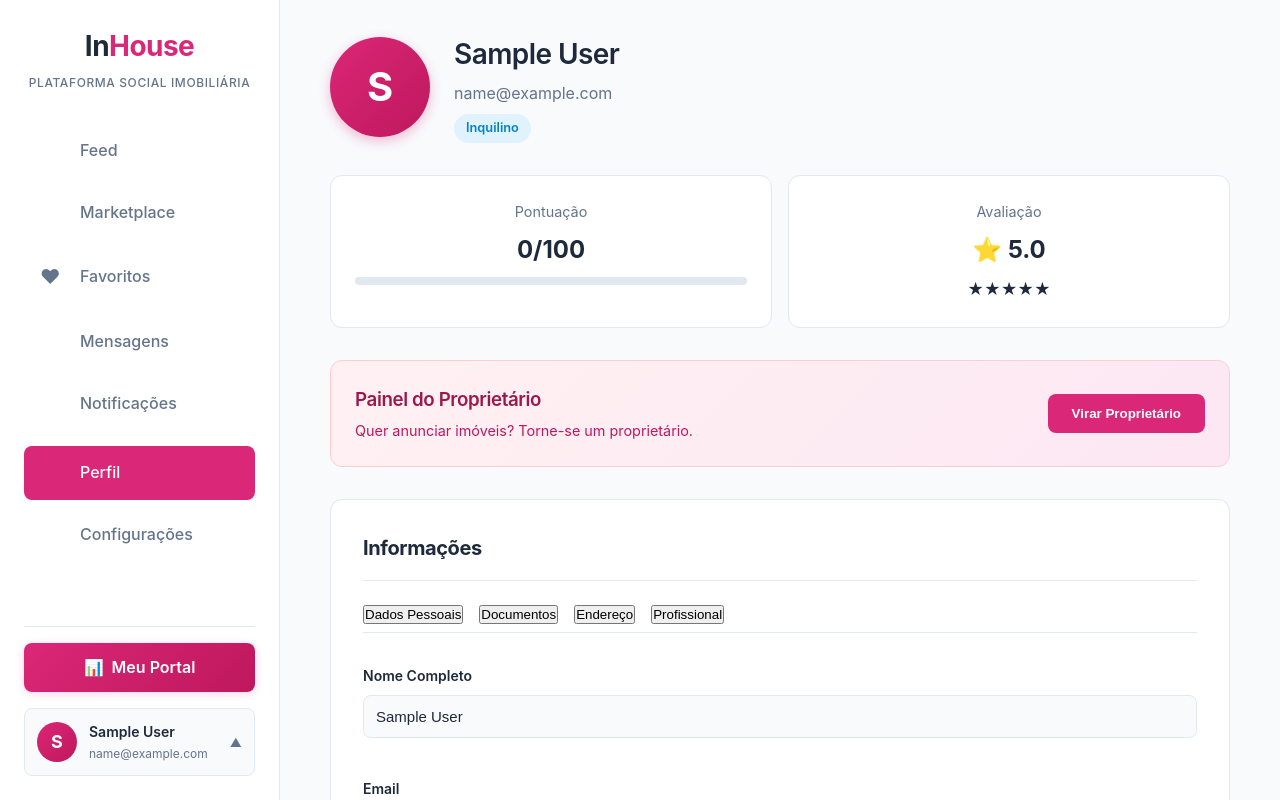
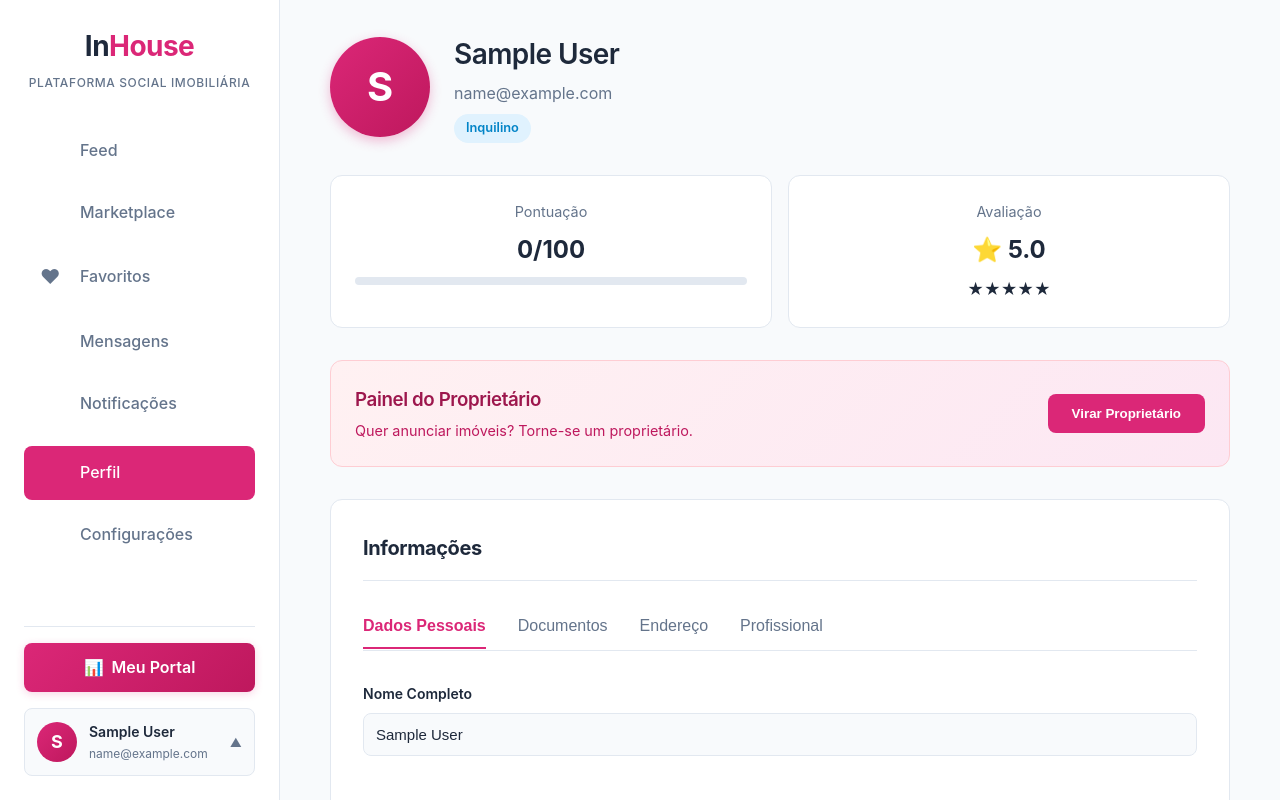
Before and after one commit to Hericlesp/InHouse_Web, a React (Vite) app: page /profile in a window 1280 px wide. Shown: the top 800 px of the page. Built offline with nearby package versions, Linux system fonts and the light colour scheme; sample sign-in values are in the browser's storage.

Commit message:
Style: Visual mais limpo para abas do perfil

```diff
--- a/src/views/ProfileView.css
+++ b/src/views/ProfileView.css
@@ -179,16 +179,41 @@
 
 .tabs {
     display: flex;
-    gap: 1rem;
+    gap: 2rem;
+    /* Increased gap for cleaner look */
     border-bottom: 1px solid var(--border-color);
     margin-bottom: 2rem;
     overflow-x: auto;
     /* Allow horizontal scroll for tabs on small screens */
-    padding-bottom: 0.5rem;
-    /* Space for scrollbar */
+    padding-bottom: 1px;
+    /* Avoid border clash */
     white-space: nowrap;
     scrollbar-width: thin;
     /* Firefox */
+}
+
+.tab {
+    background: none;
+    border: none;
+    padding: 0.75rem 0;
+    /* Remove horizontal padding to look like text links */
+    color: var(--text-secondary);
+    border-bottom: 2px solid transparent;
+    cursor: pointer;
+    white-space: nowrap;
+    font-size: 1rem;
+    font-weight: 500;
+    transition: color 0.2s, border-color 0.2s;
+}
+
+.tab:hover {
+    color: var(--text-primary);
+}
+
+.tab.active {
+    color: var(--pink-500);
+    border-bottom-color: var(--pink-500);
+    font-weight: 600;
 }
 
 /* Form Layout Improvements */
```
